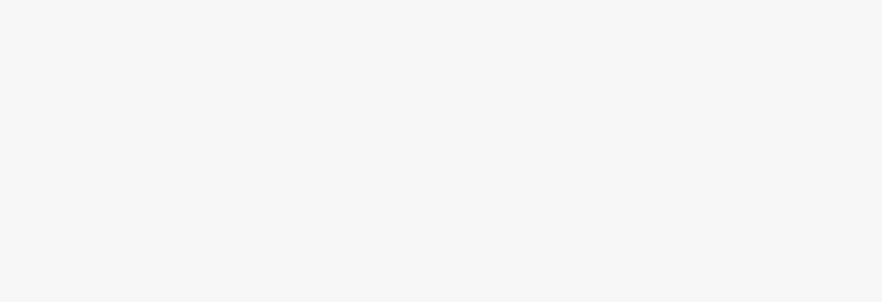
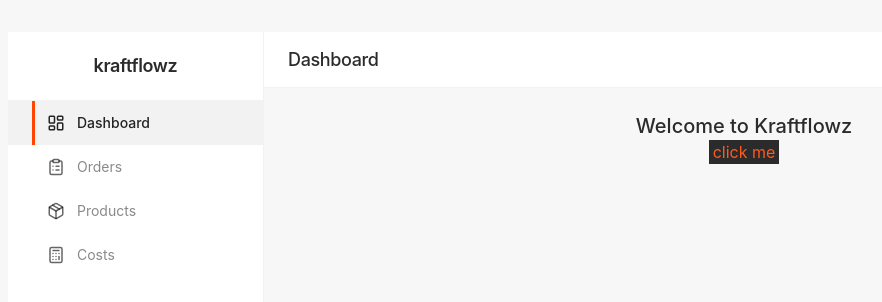
Before and after one commit to realkendo/craftflow, a React (Vite) app: page / in a window 1280 px wide. Shown: the top 302 px of the page, without its empty margins (24-906 px from the left). Built offline with nearby package versions, Linux system fonts and the light colour scheme.

Commit message:
kraftflowz update

```diff
--- a/package.json
+++ b/package.json
@@ -1,5 +1,5 @@
 {
-  "name": "craftflow",
+  "name": "kraftflow",
   "private": true,
   "version": "0.0.0",
   "type": "module",
@@ -11,6 +11,7 @@
   },
   "dependencies": {
     "idb": "^8.0.3",
+    "lucide-react": "^0.562.0",
     "react": "^19.2.0",
     "react-dom": "^19.2.0",
     "uuid": "^13.0.0",
--- a/src/App.tsx
+++ b/src/App.tsx
@@ -1,9 +1,13 @@
 import "./App.css";
+import AppLayout from "./layout/AppLayout";
+import Home from "./pages/Home";
 
 function App() {
   return (
     <>
-
+      <AppLayout>
+        <Home />
+      </AppLayout>
     </>
   );
 }
--- /dev/null
+++ b/src/components/Button.tsx
@@ -0,0 +1,19 @@
+function currencyConverter(amount: number, currency: string): number {
+  const eur: number = 2000;
+  const usd: number = 1400;
+
+  if (currency === "usd") return amount * usd;
+  else if (currency === "eur") return amount * eur;
+  else return amount * 2000;
+}
+
+currencyConverter(500, "usd");
+
+export default function Button(props: { backgroundColor: string }) {
+  const backgroundColor = props.backgroundColor;
+  return (
+    <>
+      <button className="bg-brandGray text-brandOrange px-1">click me</button>
+    </>
+  );
+}
--- /dev/null
+++ b/src/components/Navbar.tsx
@@ -0,0 +1,64 @@
+import {
+  LayoutDashboard,
+  ClipboardList,
+  Package,
+  Calculator,
+} from "lucide-react";
+
+const navItems = [
+  { label: "Dashboard", icon: LayoutDashboard, active: true },
+  { label: "Orders", icon: ClipboardList },
+  { label: "Products", icon: Package },
+  { label: "Costs", icon: Calculator },
+];
+
+export default function Navbar() {
+  return (
+    <>
+      {/* Desktop Sidebar */}
+      <aside className="sidebar">
+        <div className="sidebar-header">
+          <h1 className="sidebar-title">kraftflowz</h1>
+        </div>
+
+        <nav>
+          {navItems.map(({ label, icon: Icon, active }) => (
+            <div
+              key={label}
+              className={`nav-item ${active ? "nav-item-active" : ""}`}
+            >
+              <span className={`nav-rail ${active ? "nav-rail-active" : ""}`} />
+
+              <Icon
+                size={18}
+                className={`nav-icon ${active ? "nav-icon-active" : ""}`}
+              />
+
+              <span>{label}</span>
+            </div>
+          ))}
+        </nav>
+      </aside>
+
+      {/* Mobile Bottom Nav */}
+      <nav className="bottom-nav">
+        {navItems.map(({ label, icon: Icon, active }) => (
+          <div
+            key={label}
+            className={`bottom-nav-item ${
+              active ? "bottom-nav-item-active" : ""
+            }`}
+          >
+            <Icon
+              size={20}
+              className={`bottom-nav-icon ${
+                active ? "bottom-nav-icon-active" : ""
+              }`}
+            />
+            {label}
+          </div>
+        ))}
+      </nav>
+    </>
+  );
+}
--- a/src/index.css
+++ b/src/index.css
@@ -1,6 +1,11 @@
-@import "tailwindcss/base";
+/* @import "tailwindcss/base";
 @import "tailwindcss/components";
-@import "tailwindcss/utilities";
+@import "tailwindcss/utilities"; */
+
+@tailwind base;
+@tailwind components;
+@tailwind utilities;
+
 
 /* ===============================
    BASE – global foundation
@@ -219,3 +224,81 @@
     background-color: rgba(0,0,0,0.1);
   }
 }
+
+
+/* ===============================
+  NAVBAR UI STYLES
+   =============================== */
+
+@layer components {
+  /* ===== Sidebar (Desktop) ===== */
+  .sidebar {
+    @apply hidden md:flex w-64 bg-white border-r border-black/5 flex-col;
+  }
+
+  .sidebar-header {
+    @apply px-6 py-5 border-b border-black/5;
+  }
+
+  .sidebar-title {
+    @apply text-lg font-semibold;
+  }
+
+  .nav-item {
+    @apply flex items-center h-11 px-6 gap-3 text-sm cursor-pointer text-muted hover:bg-black/5;
+  }
+
+  /* Active item — use arbitrary color */
+  .nav-item-active {
+    @apply bg-black/5 font-medium;
+    @apply text-[#242424]; /* brandDark */
+  }
+
+  .nav-rail {
+    @apply h-full w-[3px] bg-transparent;
+  }
+
+  .nav-item:hover .nav-rail {
+    @apply bg-[#FF4500]; /* brandOrange */
+  }
+
+  .nav-rail-active {
+    @apply bg-[#FF4500]; /* brandOrange */
+  }
+
+  .nav-icon {
+    @apply text-black/60;
+  }
+
+  .nav-icon-active {
+    @apply text-[#242424]; /* brandDark */
+  }
+
+  /* ===== Mobile Bottom Nav ===== */
+  .bottom-nav {
+    @apply md:hidden fixed bottom-0 inset-x-0 h-14
+           bg-white border-t border-black/5
+           flex justify-around items-center;
+  }
+
+  .bottom-nav-item {
+    @apply flex flex-col items-center text-xs cursor-pointer text-muted;
+  }
+
+  .bottom-nav-item-active {
+    @apply text-[#242424]; /* brandDark */
+  }
+
+    .bottom-nav-item-active span {
+    @apply text-[#FF4500]; /* brandDark */
+  }
+
+  .bottom-nav-icon {
+    @apply text-black/70;
+  }
+
+  .bottom-nav-icon-active {
+    /* color: #FF4500, */
+     @apply text-[#FF4500];
+  }
+}
--- /dev/null
+++ b/src/layout/AppLayout.tsx
@@ -0,0 +1,20 @@
+import Navbar from "../components/Navbar";
+
+export default function AppLayout({ children }: { children: React.ReactNode }) {
+  return (
+    <div className="min-h-screen flex bg-[var(--brand-bg)]">
+      <Navbar />
+
+      {/* Main area */}
+      <div className="flex-1 flex flex-col">
+        {/* Top bar */}
+        <header className="h-14 bg-white border-b border-black/5 px-4 md:px-6 flex items-center">
+          <h2 className="text-lg font-medium">Dashboard</h2>
+        </header>
+
+        {/* Content */}
+        <main className="flex-1 p-4 md:p-6 pb-20 md:pb-6">{children}</main>
+      </div>
+    </div>
+  );
+}
--- /dev/null
+++ b/src/pages/Home.tsx
@@ -0,0 +1,10 @@
+import Button from "../components/Button";
+
+export default function Home() {
+  return (
+    <div>
+      <h3>Welcome to Kraftflowz </h3>
+      <Button backgroundColor="gray-500" />
+    </div>
+  );
+}
--- /dev/null
+++ b/src/pages/Settings.tsx
@@ -0,0 +1,7 @@
+export default function Settings() {
+  return (
+    <div>
+      <h3>setting page</h3>
+    </div>
+  );
+}
```
Also changed, not shown: 1 other file (tests, documents, lock files or other folders).
